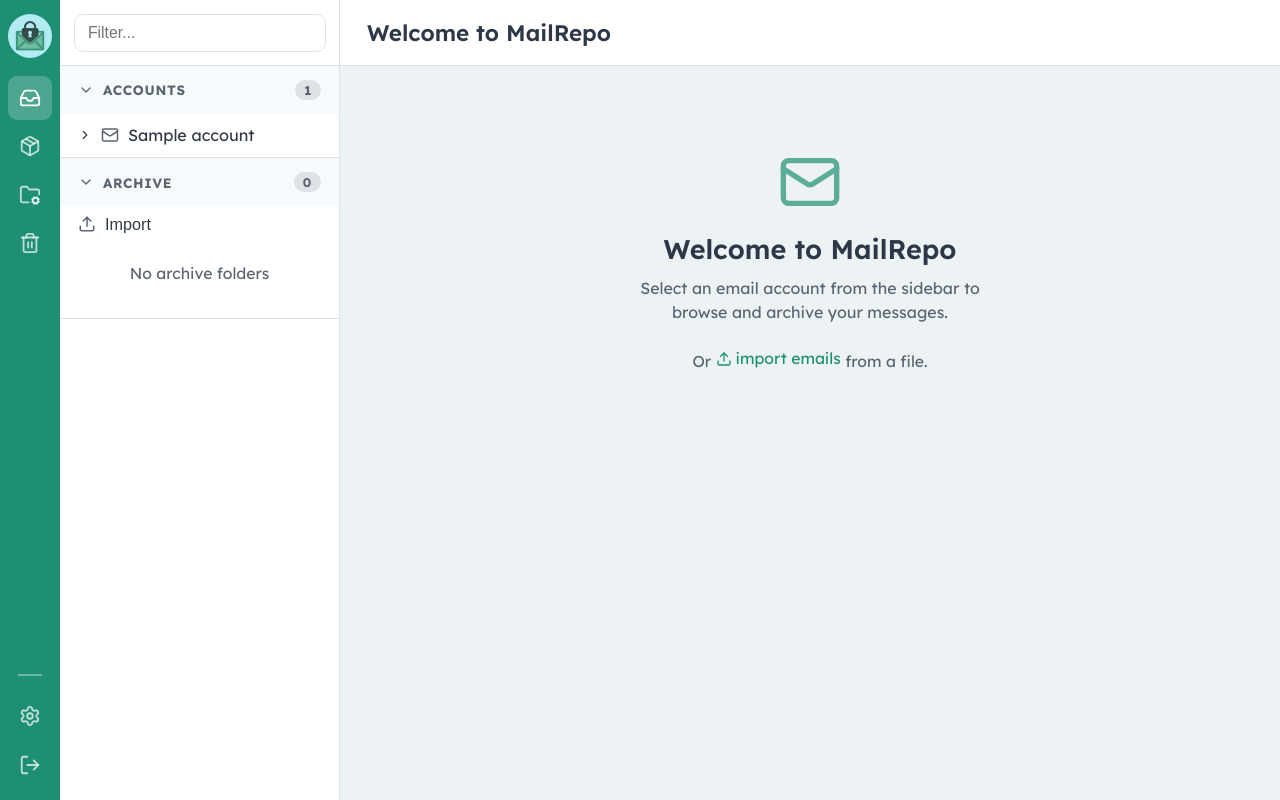
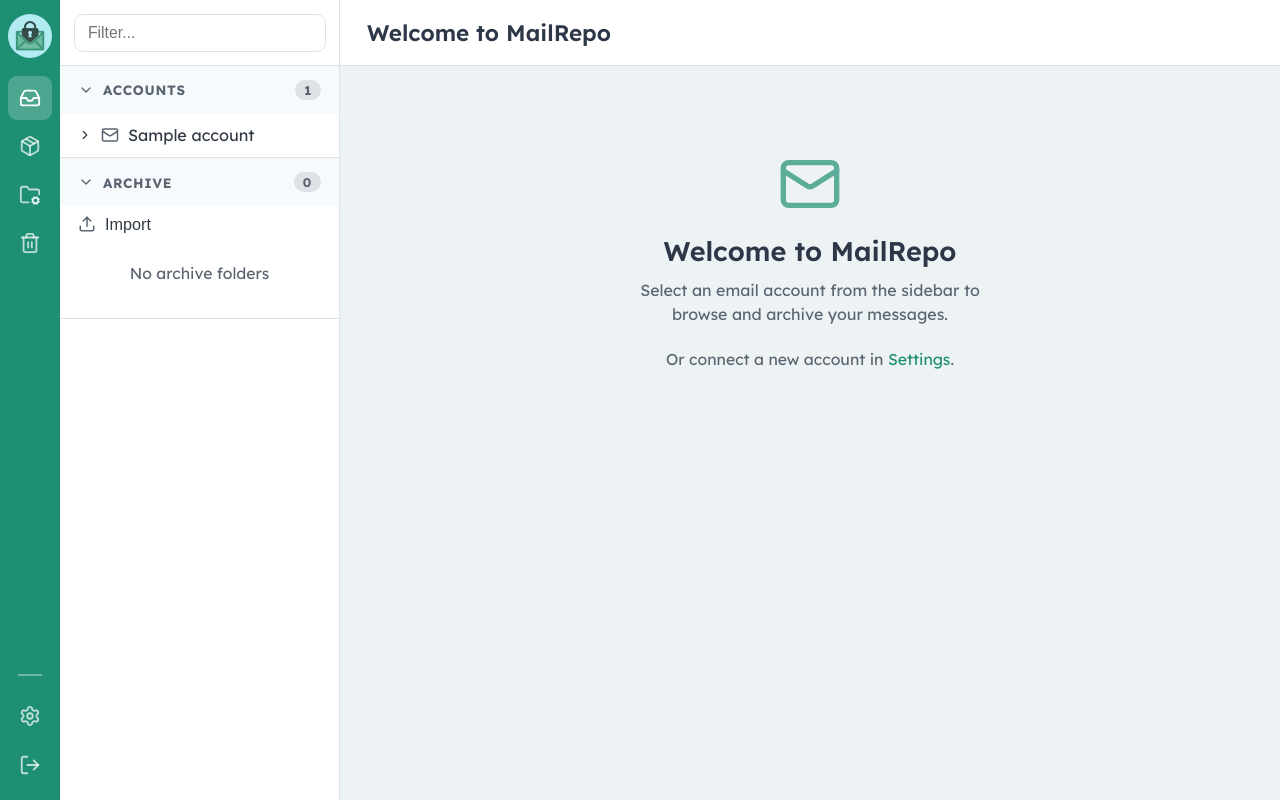
Before and after one commit to rsembera/mailrepo, a Python web app: template web/templates/main/index.html in a window 1280 px wide. Run offline with Jinja, Linux system fonts and the light colour scheme; the template is opened without the code that fills it: most values are stand-ins (such as "Sample title", 1, 10 or a date in 2020).

Commit message:
Restore original welcome message with Settings link

```diff
--- a/web/templates/main/index.html
+++ b/web/templates/main/index.html
@@ -165,7 +165,7 @@
                 <i data-lucide="mail" class="welcome-icon"></i>
                 <h3>Welcome to MailRepo</h3>
                 <p>Select an email account from the sidebar to browse and archive your messages.</p>
-                <p class="welcome-hint">Or <a href="javascript:void(0);" onclick="openImportModal()"><i data-lucide="upload" class="inline-icon"></i> import emails</a> from a file.</p>
+                <p class="welcome-hint">Or connect a new account in <a href="javascript:void(0);" onclick="document.querySelector('.rail-btn[data-view=settings]').click()">Settings</a>.</p>
             </div>
         </div>
     </main>
```
